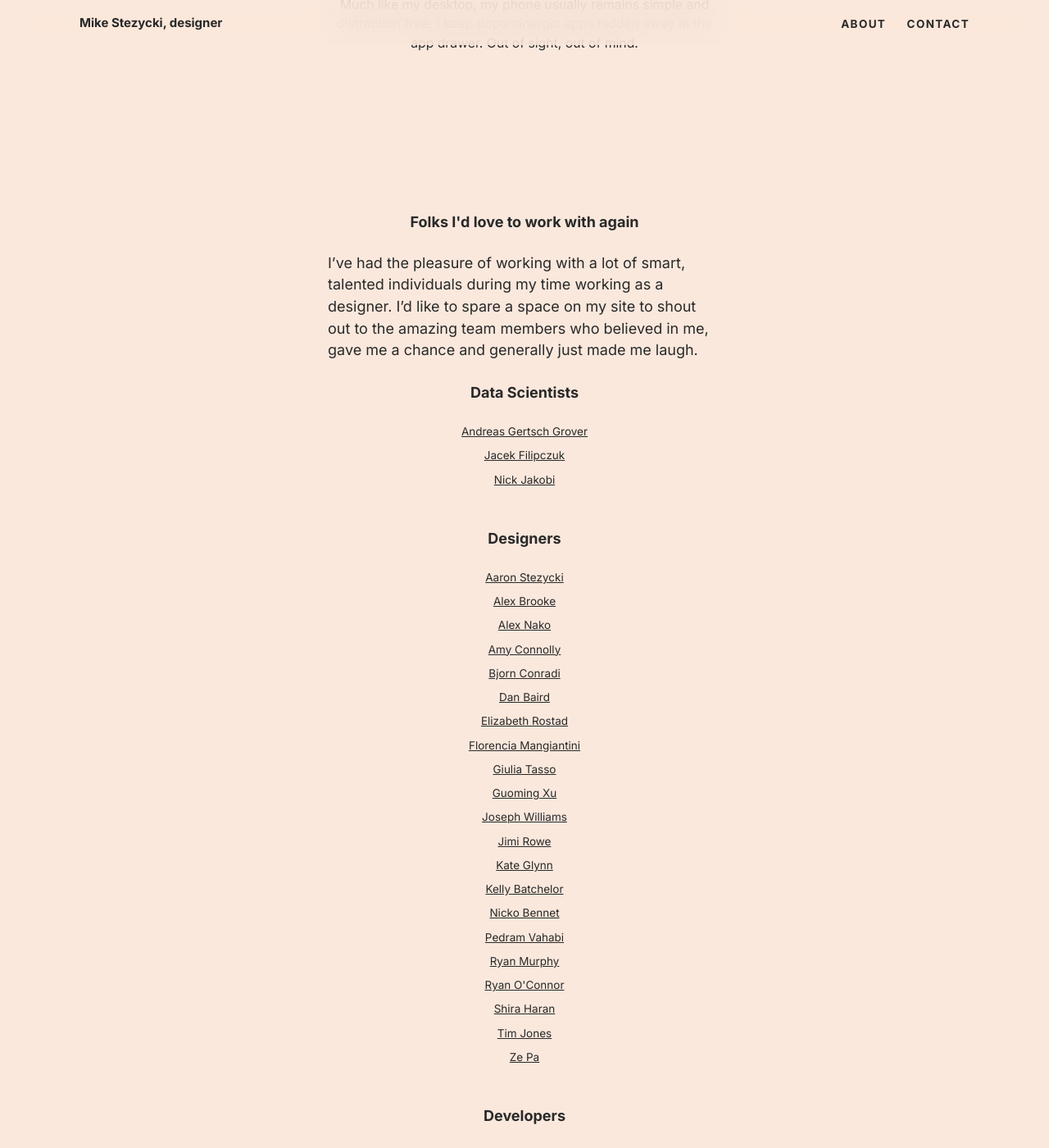
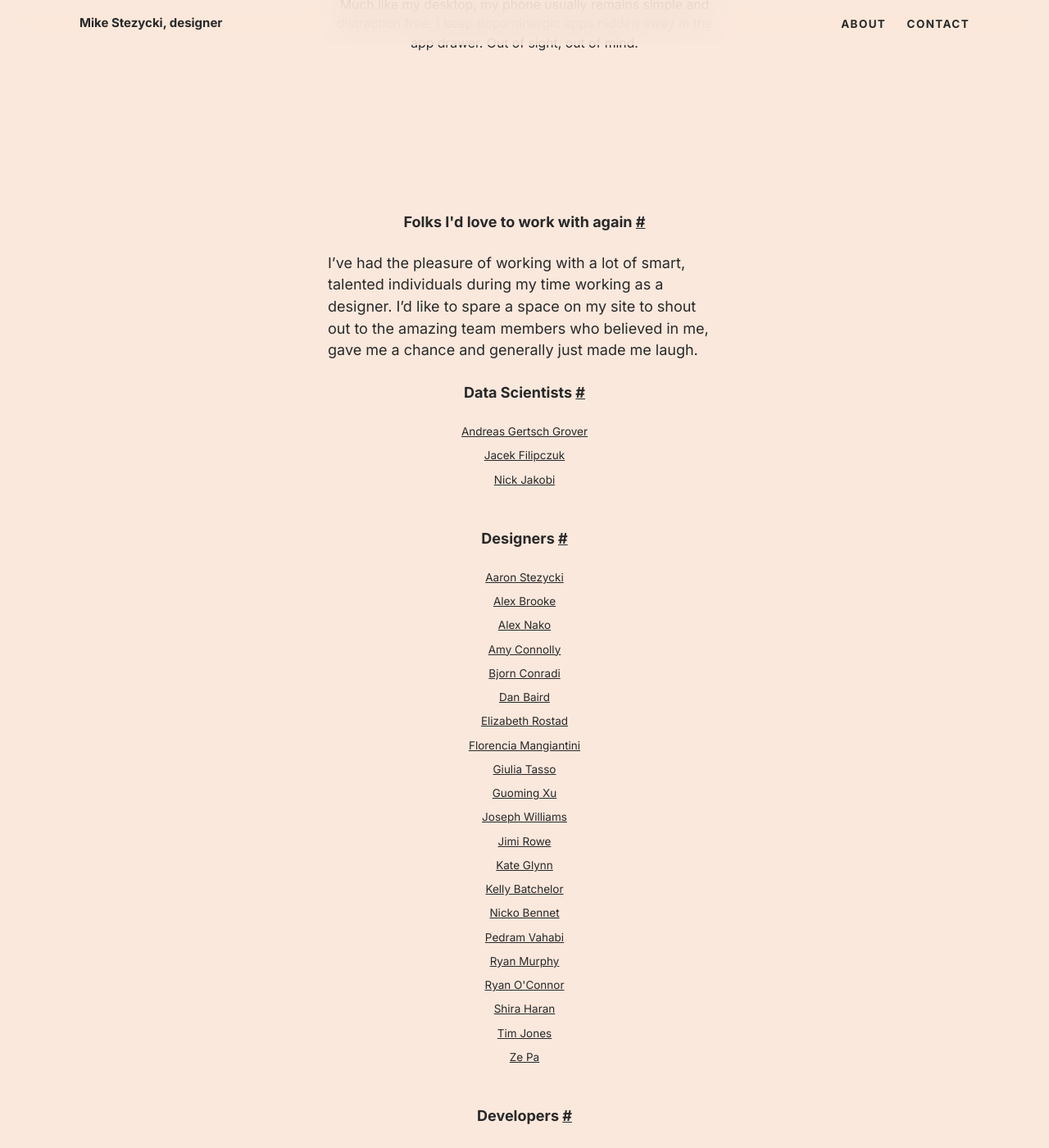
Before and after one commit to mr-stezz/mr-stezz.github.io, a Jekyll site: the page built from about.md, in a window 1280 px wide and 1400 px high, scrolled down 4457 px. Shown: the whole window at 82% size. Built offline with Jekyll 4.4.1, drawn with Linux system fonts in a browser that asks for light colours.

Commit message:
Add permalinks to main headlines

```diff
--- a/_includes/_section.outro.html
+++ b/_includes/_section.outro.html
@@ -1,3 +1,3 @@
 <section class="u--m-bottom--huge">
-  <h3 class="heading gamma w--300 no-spacing"><label for="toggle-checkbox" class="toggle-label" title="Send me an email." role="button" tabindex="0">Get in touch</label> if you want to work together on interaction design, icon design, user experience or product strategy.</h3>
+  <h3 id="outro" class="heading gamma w--300 no-spacing"><label for="toggle-checkbox" class="toggle-label" title="Send me an email." role="button" tabindex="0">Get in touch</label> if you want to work together on interaction design, icon design, user experience or product strategy.&nbsp;<a href="#outro" class="subtitle-link" title="Permalink to this headline">#</a></h3>
 </section>
--- a/_includes/_section.people-id-work-with-again.html
+++ b/_includes/_section.people-id-work-with-again.html
@@ -1,18 +1,18 @@
 <section class="u--m-bottom--huge">
   <div class="text-col">
-  	<h3 id="love-to-work-with-again" class="heading page-title t--center">Folks I'd love to work with again</h3>
+  	<h3 id="love-to-work-with-again" class="heading page-title t--center">Folks I'd love to work with again&nbsp;<a href="#love-to-work-with-again" class="subtitle-link" title="Permalink to this headline">#</a></h3>
 	<p class="step-0">
 		I’ve had the pleasure of working with a lot of smart, talented individuals during my time working as a designer. I’d like to spare a space on my site to shout out to the amazing team members who believed in me, gave me a chance and generally just made me laugh.
 	</p>
 
-	<h4 id="data-scientists" class="heading t--center">Data Scientists</h4>
+	<h4 id="data-scientists" class="heading t--center">Data Scientists&nbsp;<a href="#data-scientists" class="subtitle-link" title="Permalink to this headline">#</a></h4>
 	<ul class="stack work-list u--m-bottom--large">
 		<li class="work-list-item"><a href="https://www.linkedin.com/in/andreasgertschgrover/" class="work-list-link">Andreas Gertsch Grover</a></li>
 		<li class="work-list-item"><a href="https://www.linkedin.com/in/jacek-filipczuk-53626894/" class="work-list-link">Jacek Filipczuk</a></li>
 		<li class="work-list-item"><a href="https://www.linkedin.com/in/nick-jakobi-4b5569/" class="work-list-link">Nick Jakobi</a></li>
 	</ul>
 
-	<h4 id="designers" class="heading t--center">Designers</h4>
+	<h4 id="designers" class="heading t--center">Designers&nbsp;<a href="#designers" class="subtitle-link" title="Permalink to this headline">#</a></h4>
 	<ul class="stack work-list u--m-bottom--large">
 		<li class="work-list-item"><a href="https://github.com/aaronstezycki" class="work-list-link">Aaron Stezycki</a></li>
 		<li class="work-list-item"><a href="https://dribbble.com/alexbrooke" class="work-list-link">Alex Brooke</a></li>
@@ -37,7 +37,7 @@
 		<li class="work-list-item"><a href="https://zedapaz.com/" class="work-list-link">Ze Pa</a></li>
 	</ul>
 
-	<h4 id="developers" class="heading t--center">Developers</h4>
+	<h4 id="developers" class="heading t--center">Developers&nbsp;<a href="#developers" class="subtitle-link" title="Permalink to this headline">#</a></h4>
 	<ul class="stack work-list u--m-bottom--large">
 		<li class="work-list-item"><a href="https://github.com/aaronstezycki" class="work-list-link">Aaron Stezycki</a></li>
 		<li class="work-list-item"><a href="https://uk.linkedin.com/in/aschillings" class="work-list-link">Alexandros Schillings</a></li>
@@ -85,7 +85,7 @@
 		<li class="work-list-item"><a href="https://github.com/willmcvay" class="work-list-link">Will McVay</a></li>
 	</ul>
 
-	<h4 id="product-people" class="heading t--center">Product People</h4>
+	<h4 id="product-people" class="heading t--center">Product People&nbsp;<a href="#product-people" class="subtitle-link" title="Permalink to this headline">#</a></h4>
 	<ul class="stack work-list u--m-bottom--large">
 		<li class="work-list-item"><a href="http://linkedin.com/in/avanstone" class="work-list-link">Alan Vanstone</a></li>
 		<li class="work-list-item"><a href="https://github.com/alistaircohendev" class="work-list-link">Alistair Cohen</a></li>
@@ -100,7 +100,7 @@
 		<li class="work-list-item"><a href="https://github.com/tomasruta" class="work-list-link">Thomas Ruta</a></li>
 	</ul>
 
-	<h4 id="researchers" class="heading t--center">Researchers</h4>
+	<h4 id="researchers" class="heading t--center">Researchers&nbsp;<a href="#researchers" class="subtitle-link" title="Permalink to this headline">#</a></h4>
 	<ul class="stack work-list u--m-bottom--large">
 		<li class="work-list-item"><a href="https://www.linkedin.com/in/amtstevens/" class="work-list-link">Anne Stevens</a></li>
 		<li class="work-list-item"><a href="https://www.linkedin.com/in/lukeoconnor87/" class="work-list-link">Luke O'Connor</a></li>
@@ -108,13 +108,13 @@
 		<li class="work-list-item"><a href="https://www.linkedin.com/in/melissa-barnhart-8110b125" class="work-list-link">Melissa Barnhart</a></li>
 	</ul>
 
-	<h4 id="qa" class="heading t--center">QA</h4>
+	<h4 id="qa" class="heading t--center">QA&nbsp;<a href="#qa" class="subtitle-link" title="Permalink to this headline">#</a></h4>
 	<ul class="stack work-list u--m-bottom--large">
 		<li class="work-list-item"><a href="https://github.com/davidseow" class="work-list-link">David Seow</a></li>
 		<li class="work-list-item"><a href="https://github.com/KingJoshCT" class="work-list-link">Josh King</a></li>
 	</ul>
 
-	<h4 id="special-mentions" class="heading t--center">Special Mentions</h4>
+	<h4 id="special-mentions" class="heading t--center">Special Mentions&nbsp;<a href="#special-mentions" class="subtitle-link" title="Permalink to this headline">#</a></h4>
 	<ul class="stack work-list u--m-bottom--large">
 		<li class="work-list-item"><a href="https://uk.linkedin.com/in/nancy-brown-67814661" class="work-list-link">Nancy Brown</a></li>
 		<li class="work-list-item"><a href="https://linkedin.com/in/patricia-rocco-a7699185" class="work-list-link">Patricia Rocco</a></li>
--- a/_includes/_section.workstation.html
+++ b/_includes/_section.workstation.html
@@ -1,5 +1,5 @@
 <section class="u--m-bottom--huge">
-  <h3 id="workstation-setup" class="heading page-title t--center">What’s my workstation setup? <a href="#workstation-setup" class="subtitle-link" title="Permalink to this headline">#</a></h3>
+  <h3 id="workstation-setup" class="heading page-title t--center">What’s my workstation setup?&nbsp;<a href="#workstation-setup" class="subtitle-link" title="Permalink to this headline">#</a></h3>
   <figure class="gallery">
 	<picture>
 	  <source
--- a/index.html
+++ b/index.html
@@ -2,8 +2,8 @@
 layout: home
 title: Home
 ---
-<h2 class="heading alpha w--300 u--m-bottom--huge">
-  I'm a designer based in London, UK. I'm currently looking for my next role in Product Design. You can browse some of my previous work below and <label for="toggle-checkbox" class="toggle-label" title="Send me an email." role="button" tabindex="0">get in touch</label> with me.
+<h2 id="intro" class="heading alpha w--300 u--m-bottom--huge">
+  I'm a designer based in London, UK. I'm currently looking for my next role in Product Design. You can browse some of my previous work below and <label for="toggle-checkbox" class="toggle-label" title="Send me an email." role="button" tabindex="0">get in touch</label> with me.&nbsp;<a href="#intro" class="subtitle-link" title="Permalink to this headline">#</a>
 </h2>
 {% include _projects.culture-trip.html %}
 {% include _projects.oncare.html %}
```
